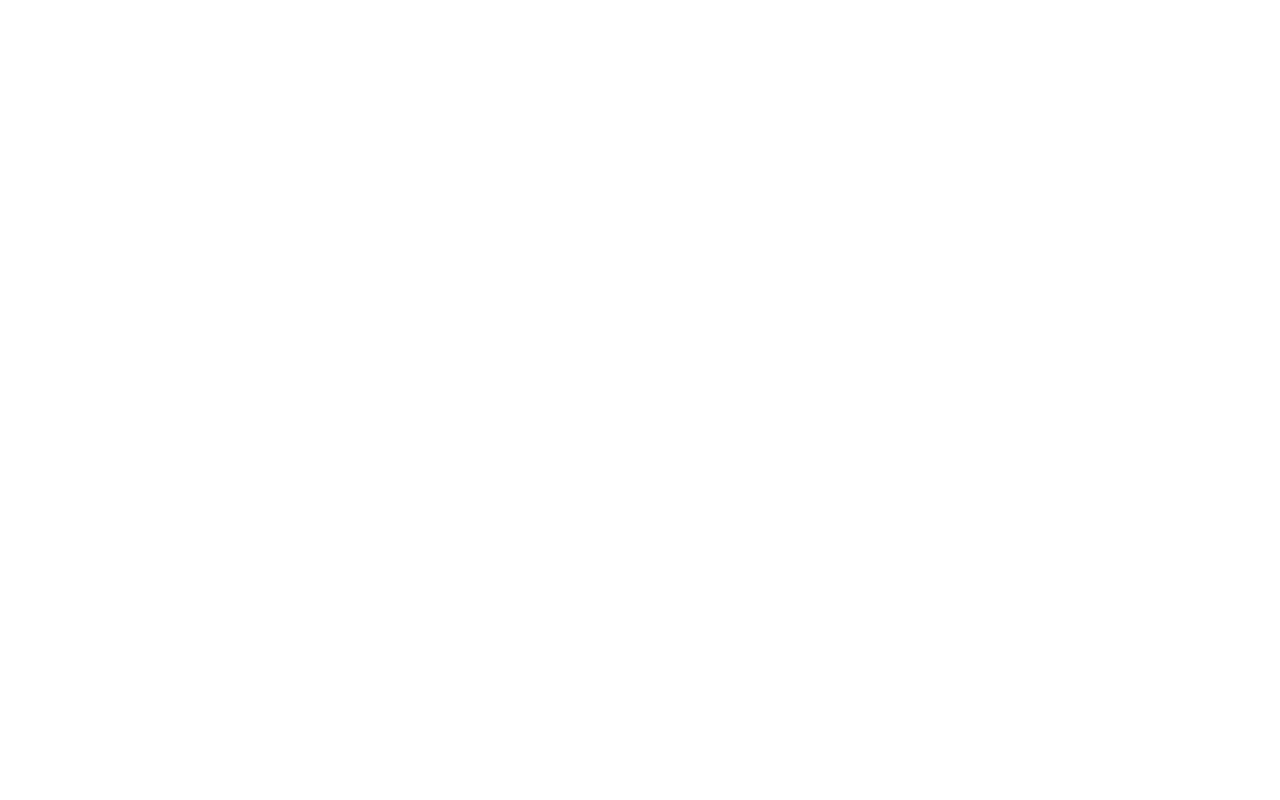
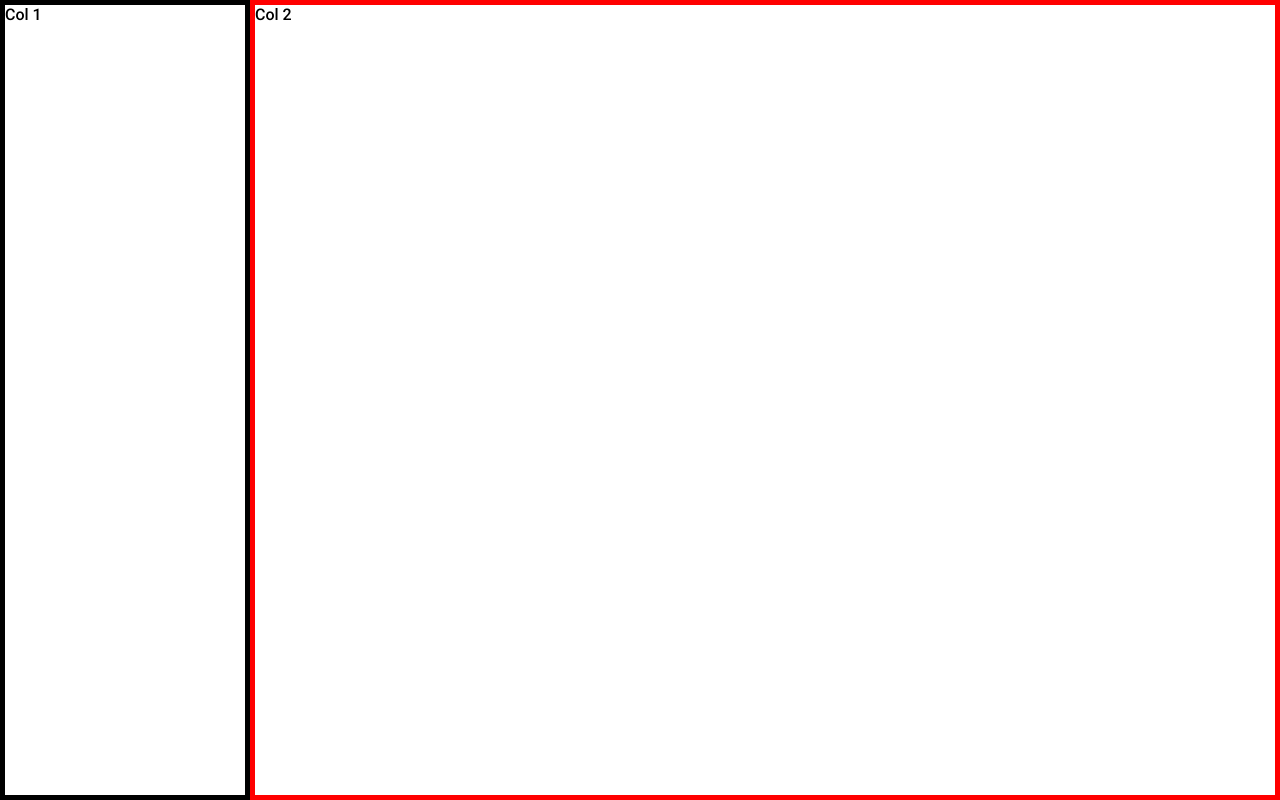
Before and after one commit to Danielignacioc/flexbox-mensajeria, a plain HTML site: page index.html in a window 1280 px wide. Drawn offline with Linux system fonts and the light colour scheme.

Commit message:
Se agrega css, clases para secciones y un mq

```diff
--- a/assets/css/index.css
+++ b/assets/css/index.css
@@ -0,0 +1,36 @@
+@import url("https://fonts.googleapis.com/css2?family=Roboto:ital,wght@0,500;0,700;0,900;1,300&display=swap");
+
+* {
+  margin: 0;
+  padding: 0;
+  box-sizing: border-box;
+  font-family: "Roboto", sans-serif;
+  font-weight: 300;
+}
+
+.panel {
+  display: flex;
+}
+
+.panel__menu {
+  width: 100%;
+  height: 100vh;
+/*   max-width: 250px; */
+  border: solid black 5px;
+}
+.panel__chat {
+  width: 100%;
+  display: none;
+  border: solid red 5px;
+}
+
+@media (min-width: 768px) {
+  .panel__menu
+  {
+    max-width: 250px;
+  }
+
+  .panel__chat {
+    display: flex;
+  }
+}
--- a/index.html
+++ b/index.html
@@ -1,5 +1,6 @@
 <!DOCTYPE html>
 <html lang="es">
+
 <head>
   <meta charset="UTF-8" />
   <meta http-equiv="X-UA-Compatible" content="IE=edge" />
@@ -9,9 +10,20 @@
 </head>
 
 <body>
+  <!-- Inicio area de contactos -->
+  <div class="panel">
+    <div class="panel__menu">
+      <p>Col 1</p>
+    </div>
 
+    <!-- fin de area de contactos -->
 
+    <!-- inicio panel de "chat" -->
+    <div class="panel__chat">
+      <p>Col 2</p>
+    </div>
+    <!-- fin de panel de "chat" -->
+  </div>
+</body>
 
-
-  </body>
 </html>
```
Lines whose indentation alone changed are shown as unchanged.
